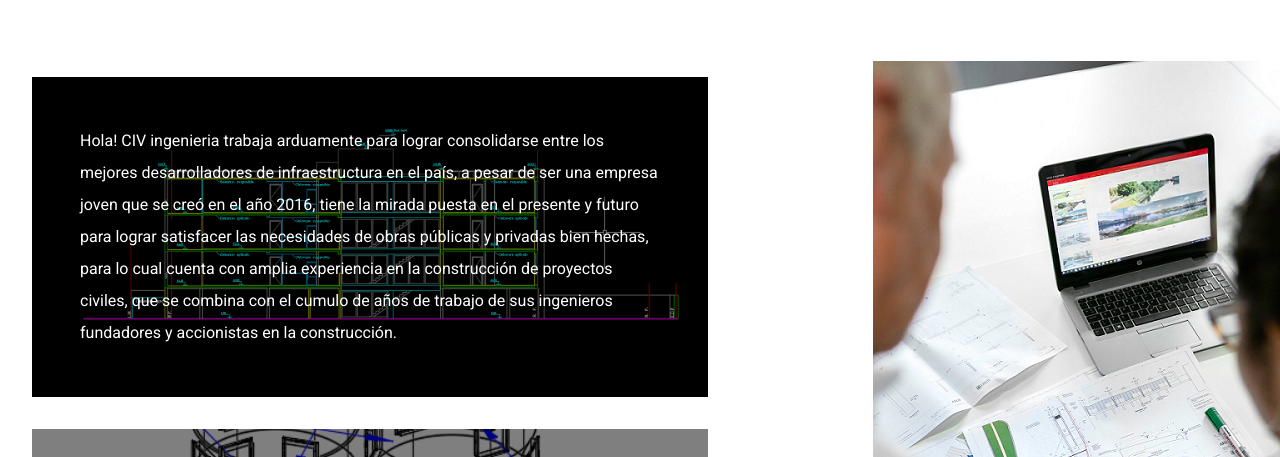
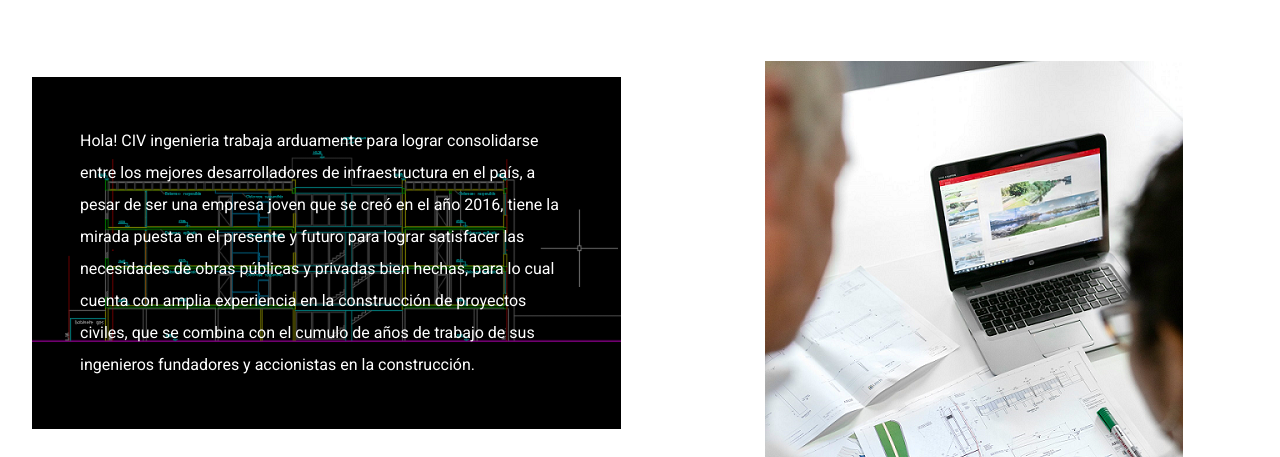
Before and after one commit to ladyvader1/PFAlabarce, a website: page pages/nosotros.html in a window 1280 px wide. Shown: the part 343-800 px from the top of the page. Drawn offline with nearby package versions, Linux system fonts and the light colour scheme.

Commit message:
nosotros

```diff
--- a/pages/nosotros.html
+++ b/pages/nosotros.html
@@ -53,7 +53,7 @@
     <main>
         <div><h1>Nosotros</h1></div>
         <div class="row">
-          <div class="col-md-8">
+          <div class="col-md-7">
             <div class="texto_nosotros">
               Hola! CIV ingenieria trabaja arduamente para lograr consolidarse entre los mejores desarrolladores de infraestructura en el país, a pesar de ser una empresa joven que se creó en el año 2016, tiene la mirada puesta en el presente y futuro para lograr satisfacer las necesidades de obras públicas y privadas bien hechas, para lo cual cuenta con amplia experiencia en la construcción de proyectos civiles, que se combina con el cumulo de años de trabajo de sus ingenieros fundadores y accionistas en la construcción.</div>
             <div class="texto_nosotros2">
```
